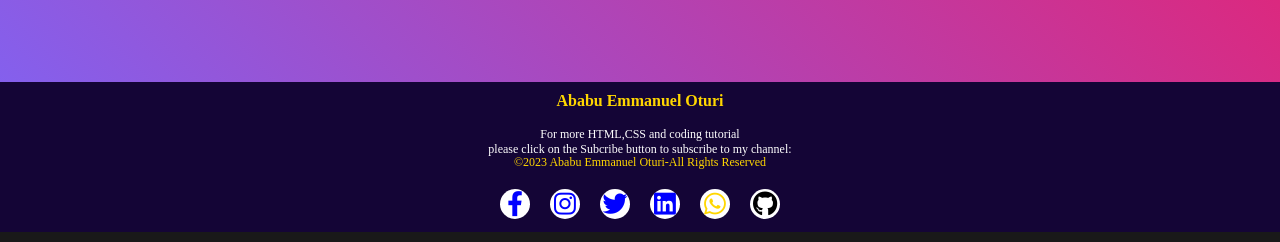
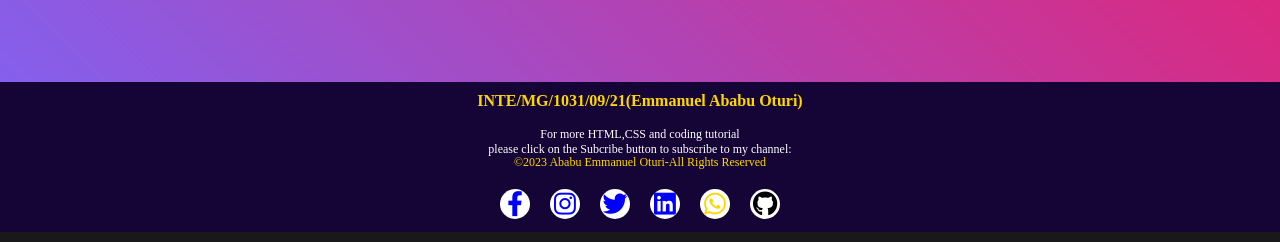
Before and after one commit to ABABUOTURI/emmanuelportfolio, a plain HTML site: page index.html in a window 1280 px wide. Shown: the part 558-800 px from the top of the page. Drawn offline with Linux system fonts and the light colour scheme.

Commit message:
Update index.html

```diff
--- a/index.html
+++ b/index.html
@@ -86,7 +86,7 @@
 
                                            <!---------------------footer start------------------------------------>
 <footer>
-    <p>Ababu Emmanuel Oturi</p>
+    <p>INTE/MG/1031/09/21(Emmanuel Ababu Oturi)</p>
     <p>For more HTML,CSS and coding tutorial<br> please click on the Subcribe button to subscribe to my channel:</p>
         <div class="social">
             <a href="https://www.facebook.com/emmanuel.junior.1460693"><i class="fab fa-facebook-f" style="color:blue"></i></a>
```
